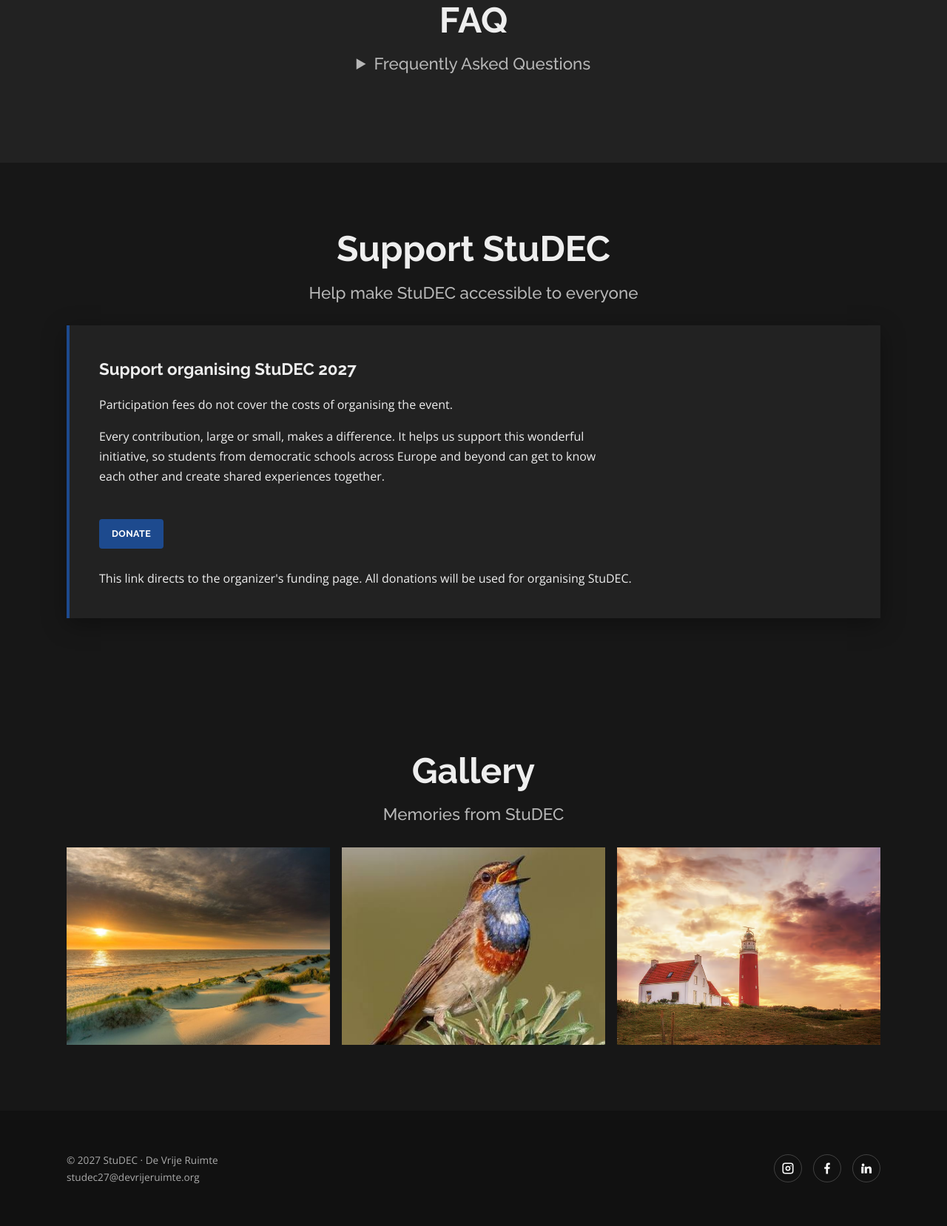
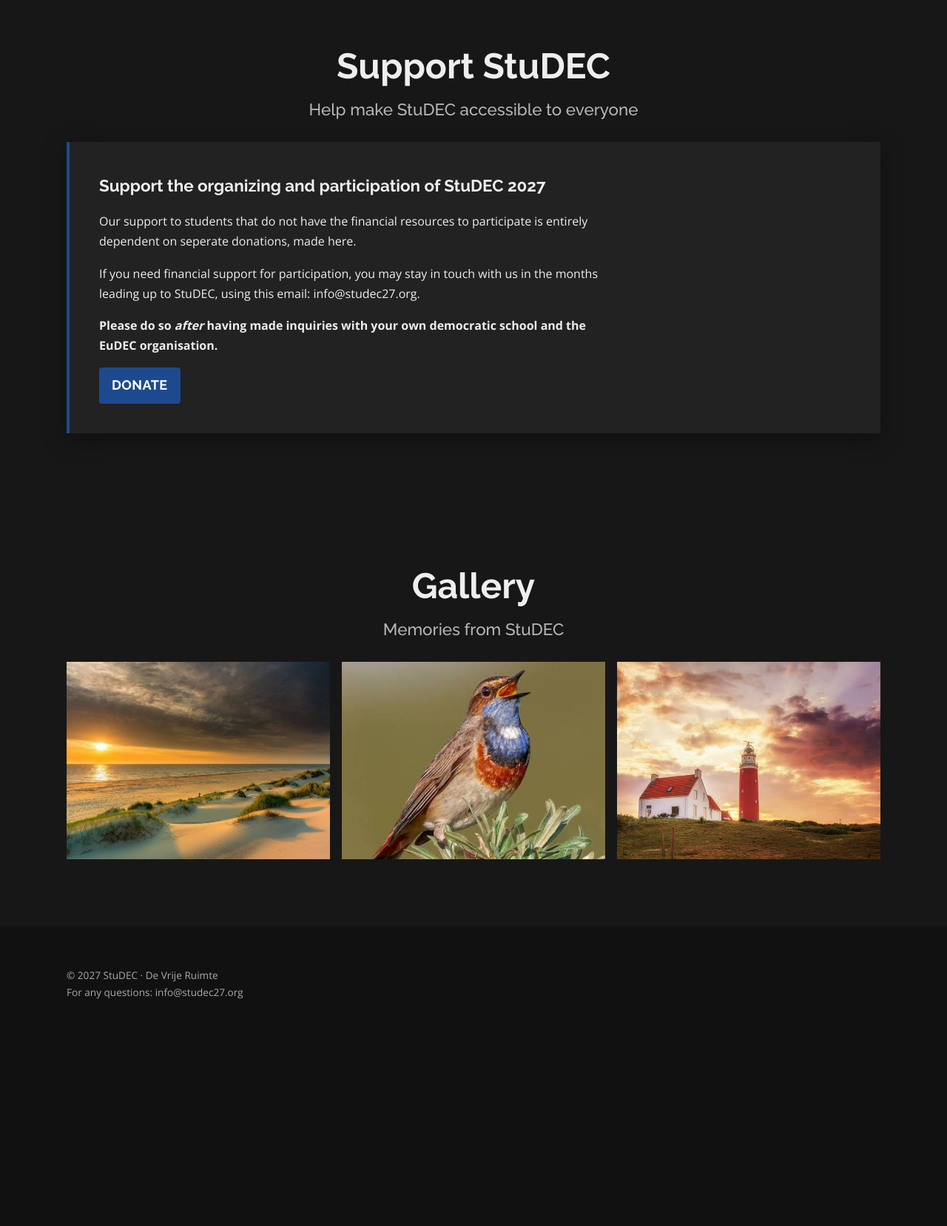
Before and after one commit to UXER260/studecwebsite, a FastAPI app: page / in a window 1280 px wide. Shown: the part 4610-6268 px from the top of the page at 74% size. After the commit the page ends 5961 px from the top, so only its background shows below. Run offline with FastAPI, Linux system fonts and the light colour scheme.

Commit message:
Aanpassingen

```diff
--- a/templates/index.html
+++ b/templates/index.html
@@ -42,11 +42,11 @@
 
     <div class="container nav-container">
 
-      <a href="https://www.devrijeruimte.org/" target="_blank"
+      <a href="#" target="_blank"
          rel="noopener noreferrer" class="logo-link">
         <img
-                src="{{ url_for('static', path='images/DeVrijeRuimte_vis5.png') }}"
-                alt="De Vrije Ruimte"
+                src="{{ url_for('static', path='images/IMG_1834-final-768x806.png') }}"
+                alt="StuDEC"
                 class="logo"
         >
       </a>
@@ -73,10 +73,10 @@
             🌙
           </button>
 
-          <a href="https://www.devrijeruimte.org/" class="btn-primary nav-btn" target="_blank"
-             rel="noopener noreferrer">
-            Go to Main Site
-          </a>
+          <!--          <a href="https://www.devrijeruimte.org/" class="btn-primary nav-btn" target="_blank"-->
+          <!--             rel="noopener noreferrer">-->
+          <!--            Go to Main Site-->
+          <!--          </a>-->
 
         </div>
 
@@ -113,14 +113,14 @@
         🌙 Dark Mode
       </button>
 
-      <a
-              href="https://www.devrijeruimte.org/"
-              class="btn-primary"
-              target="_blank"
-              rel="noopener noreferrer"
-      >
-        Go to Main Site
-      </a>
+      <!--      <a-->
+      <!--              href="https://www.devrijeruimte.org/"-->
+      <!--              class="btn-primary"-->
+      <!--              target="_blank"-->
+      <!--              rel="noopener noreferrer"-->
+      <!--      >-->
+      <!--        Go to Main Site-->
+      <!--      </a>-->
 
     </div>
 
@@ -258,8 +258,10 @@
 
     <ul class="custom-list">
       StuDEC is the international gathering for students from democratic schools from around the world.<br>
-      The core idea behind StuDEC is for us students to exchange knowledge, experience, and our (creative) idea's with regard to democratic education.
-      But most importantly the goal is for us to build connections transcending borders, making democratic education flourish around the world.
+      The core idea behind StuDEC is for us students to exchange knowledge, experience, and our (creative) idea's with
+      regard to democratic education.
+      But most importantly the goal is for us to build connections transcending borders, making democratic education
+      flourish around the world.
     </ul>
   </div>
 </section>
@@ -333,7 +335,7 @@
     </div>
     <br></br>
     <!--    <p>💜 We want StuDEC to be accessible to everyone. If the cost is a barrier, please contact us before January 20,-->
-<!--      2027 at <a href="mailto:studec27@devrijeruimte.org">studec27@devrijeruimte.org</a>. We’ll let you know before 1st-->
+    <!--      2027 at <a href="mailto:info@studec27.org">info@studec27.org</a>. We’ll let you know before 1st-->
     <!--      of-->
     <!--      February if we can support your participation. </p>-->
 
@@ -460,6 +462,10 @@
       What happens during StuDEC?
     </h3>
 
+    <h4>The schedule will soon be available</h4>
+
+
+
     <div class="programme">
 
       <div class="programme-item">
@@ -469,10 +475,10 @@
         </div>
 
         <div>
-          <strong>Arrival & Welcome</strong>
+          <!--          <strong>Arrival & Welcome</strong>-->
           <p>
-            Arrival, getting settled and meeting
-            the other participants.
+            <!--            Arrival, getting settled and meeting-->
+            <!--            the other participants.-->
           </p>
         </div>
 
@@ -485,9 +491,9 @@
         </div>
 
         <div>
-          <strong>Open Space</strong>
+          <!--          <strong>Open Space</strong>-->
           <p>
-            (More info will follow)
+            <!--            (More info will follow)-->
           </p>
         </div>
 
@@ -500,9 +506,9 @@
         </div>
 
         <div>
-          <strong>Open Space</strong>
+          <!--          <strong>Open Space</strong>-->
           <p>
-            (More info will follow)
+            <!--            (More info will follow)-->
           </p>
         </div>
 
@@ -515,9 +521,9 @@
         </div>
 
         <div>
-          <strong>Open Space</strong>
+          <!--          <strong>Open Space</strong>-->
           <p>
-            (More info will follow)
+            <!--            (More info will follow)-->
           </p>
         </div>
 
@@ -530,10 +536,10 @@
         </div>
 
         <div>
-          <strong>Final Day</strong>
+          <!--          <strong>Final Day</strong>-->
           <p>
-            Closing activities and preparing
-            for departure.
+            <!--            Closing activities and preparing-->
+            <!--            for departure.-->
           </p>
         </div>
 
@@ -660,22 +666,6 @@
         </details>
 
 
-        <details>
-          <summary>
-            How did the idea of StuDEC begin?
-          </summary>
-
-          <p>
-            The idea of StuDEC was born in 2022 at the Summerhill Festival in the UK. A group of people noticed that
-            young people’s participation in European and international democratic education spaces was very low.
-            Even though young people are the protagonists of democratic education, the potential these spaces held
-            for them was often left unexplored.
-          </p>
-
-          <p>
-            — Paula, co-founder of the first StuDEC and alumna of the Free School Leipzig, Germany.
-          </p>
-        </details>
 
 
         <details>
@@ -719,8 +709,7 @@
 
           <p>
             Students from democratic schools and related educational communities can participate.
-            StuDEC welcomes participants of all ages, although most participants in previous years were between
-            13 and 18 years old.
+            We welcome participants of all ages, although most participants in previous years were between 13 and 19 years old.
           </p>
         </details>
 
@@ -731,8 +720,8 @@
           </summary>
 
           <p>
-            Students may come on their own, but at least one adult staff member from their democratic school should
-            also attend the event.
+            Students may come on their own, but if the participant is under the age of 18, at least one adult staff member from their democratic school should also attend the event.
+            Adult graduates of democratic schools are also welcome to attend independently.
           </p>
 
           <p>
@@ -752,31 +741,6 @@
             with at least one staff member per 15 students.
           </p>
         </details>
-
-
-<!--        <details>-->
-<!--          <summary>-->
-<!--            Who is a Group Leader?-->
-<!--          </summary>-->
-
-<!--          <p>-->
-<!--            A Group Leader is an adult staff member who supports students from their democratic school during StuDEC.-->
-<!--            They help ensure safety, coordinate communication with the organizers when necessary, and can act on behalf-->
-<!--            of minors in emergency situations when authorized by a parent.-->
-<!--          </p>-->
-<!--        </details>-->
-
-
-<!--        <details>-->
-<!--          <summary>-->
-<!--            Do I need my Group Leader’s consent?-->
-<!--          </summary>-->
-
-<!--          <p>-->
-<!--            Yes. The registration form requires the Group Leader’s full name and email address, so they must agree-->
-<!--            to have their personal data shared with the organizers.-->
-<!--          </p>-->
-<!--        </details>-->
 
 
         <details>
@@ -812,7 +776,7 @@
 
           <p>
             Cancellations must be sent in writing to
-            <a href="mailto:studec27@devrijeruimte.org">studec27@devrijeruimte.org</a>.
+            <a href="mailto:info@studec27.org">info@studec27.org</a>.
             A refund is available minus the administrative fee of 15 EUR.
           </p>
 
@@ -857,7 +821,7 @@
           <p>
             Yes. If your information changes — such as your diet, contact details, Group Leader, or travel plans —
             email
-            <a href="mailto:studec27@devrijeruimte.org">studec27@devrijeruimte.org</a>
+            <a href="mailto:info@studec27.org">info@studec27.org</a>
             as soon as possible.
           </p>
         </details>
@@ -886,19 +850,6 @@
             Room arrangements are coordinated with Group Leaders.
           </p>
         </details>
-        <details>
-          <summary>
-            How do you pronounce “Texel”?
-          </summary>
-
-          <p>
-            ‘Texel’ is pronounced ‘Tessel’. It is an island whose name has Frisian origins. Frisians are an indigenous
-            people distinct from the Dutch, with their own language and culture, native to the North Sea coastal region.
-            While most Frisians live in the north of the Netherlands today, their historical homeland included the
-            Frisian Kingdom of Magna Frisia, stretching from southern Scandinavia to Belgium.
-          </p>
-        </details>
-
 
         <details>
           <summary>
@@ -906,8 +857,9 @@
           </summary>
 
           <p>
-            Contact the organizing team at
-            <a href="mailto:studec27@devrijeruimte.org">studec27@devrijeruimte.org</a>.
+            Contact the organizing team at <a href="mailto:info@studec27.org">info@studec27.org</a>.
+            <a><strong>Please contact this email after the 8th of November when the information on this website will be complete</strong></a>
+
           </p>
         </details>
 
@@ -937,32 +889,30 @@
     <div class="callout-box">
 
       <h4>
-        Support organising StuDEC 2027
+        Support the organizing and participation of StuDEC 2027
       </h4>
 
       <p>
-        Participation fees do not cover the costs of organising the event.
+        Our support to students that do not have the financial resources to participate is entirely dependent on seperate donations, made here.
       </p>
 
       <p>
-        Every contribution, large or small, makes a difference. It helps us support this wonderful initiative, so
-        students from democratic schools across Europe and beyond can get to know each other and create shared
-        experiences together.
+        If you need financial support for participation, you may stay in touch with us in the months leading up to StuDEC, using this email: <a href="mailto:info@studec27.org">info@studec27.org</a>.
+        </p>
+      <p>
+        <strong>Please do so <em>after</em> having made inquiries with your own democratic school and the EuDEC organisation.</strong>
       </p>
 
-      <br>
-
       <a
-              href="https://www.friendsofdvr.com/en/donate"
-              class="btn-primary"
-              target="_blank"
-              rel="noopener noreferrer"
-      >
+            onclick="alert('Option available soon');"
+            style="font-size:18px"
+            class="btn-primary nav-btn" target="_blank"
+            rel="noopener noreferrer">
       Donate
     </a>
-      <br>
-      <br>
-      This link directs to the organizer's funding page. All donations will be used for organising StuDEC.
+      <!--      <br>-->
+      <!--      <br>-->
+      <!--      This link directs to the organizer's funding page. All donations will be used for organising StuDEC.-->
     </div>
 
   </div>
@@ -1011,35 +961,37 @@
   <div class="container footer-content">
 
     <p class="footer-text">
-      © 2027 StuDEC · De Vrije Ruimte<br>
-      <a href="mailto:studec27@devrijeruimte.org">studec27@devrijeruimte.org</a>
+      © 2027 StuDEC · <a href="https://www.devrijeruimte.org/" target="_blank"
+                         rel="noopener noreferrer">De Vrije Ruimte</a>
+      <br>
+      For any questions: <a href="mailto:info@studec27.org">info@studec27.org</a>
     </p>
 
 
-    <div class="footer-socials">
+    <!--    <div class="footer-socials">-->
 
-      <a href="https://www.instagram.com/de_vrije_ruimte/" aria-label="Instagram" target="_blank"
-         rel="noopener noreferrer">
-        <svg viewBox="0 0 24 24" aria-hidden="true">
-          <path d="M7 2h10a5 5 0 0 1 5 5v10a5 5 0 0 1-5 5H7a5 5 0 0 1-5-5V7a5 5 0 0 1 5-5zm0 2a3 3 0 0 0-3 3v10a3 3 0 0 0 3 3h10a3 3 0 0 0 3-3V7a3 3 0 0 0-3-3H7zm5 3.5A4.5 4.5 0 1 1 7.5 12 4.5 4.5 0 0 1 12 7.5zm0 2A2.5 2.5 0 1 0 14.5 12 2.5 2.5 0 0 0 12 9.5zM17.5 6.5a1 1 0 1 1-1 1 1 1 0 0 1 1-1z"/>
-        </svg>
-      </a>
+    <!--      <a href="https://www.instagram.com/de_vrije_ruimte/" aria-label="Instagram" target="_blank"-->
+    <!--         rel="noopener noreferrer">-->
+    <!--        <svg viewBox="0 0 24 24" aria-hidden="true">-->
+    <!--          <path d="M7 2h10a5 5 0 0 1 5 5v10a5 5 0 0 1-5 5H7a5 5 0 0 1-5-5V7a5 5 0 0 1 5-5zm0 2a3 3 0 0 0-3 3v10a3 3 0 0 0 3 3h10a3 3 0 0 0 3-3V7a3 3 0 0 0-3-3H7zm5 3.5A4.5 4.5 0 1 1 7.5 12 4.5 4.5 0 0 1 12 7.5zm0 2A2.5 2.5 0 1 0 14.5 12 2.5 2.5 0 0 0 12 9.5zM17.5 6.5a1 1 0 1 1-1 1 1 1 0 0 1 1-1z"/>-->
+    <!--        </svg>-->
+    <!--      </a>-->
 
-      <a href="https://www.facebook.com/devrijeruimte1/" aria-label="Facebook" target="_blank"
-         rel="noopener noreferrer">
-        <svg viewBox="0 0 24 24" aria-hidden="true">
-          <path d="M13.5 22v-9h3l.5-3.5h-3.5V7.3c0-1 .3-1.8 1.9-1.8H17V2.3c-.7-.1-1.6-.2-2.6-.2-2.6 0-4.4 1.6-4.4 4.5v2.9H7v3.5h3V22h3.5z"/>
-        </svg>
-      </a>
+    <!--      <a href="https://www.facebook.com/devrijeruimte1/" aria-label="Facebook" target="_blank"-->
+    <!--         rel="noopener noreferrer">-->
+    <!--        <svg viewBox="0 0 24 24" aria-hidden="true">-->
+    <!--          <path d="M13.5 22v-9h3l.5-3.5h-3.5V7.3c0-1 .3-1.8 1.9-1.8H17V2.3c-.7-.1-1.6-.2-2.6-.2-2.6 0-4.4 1.6-4.4 4.5v2.9H7v3.5h3V22h3.5z"/>-->
+    <!--        </svg>-->
+    <!--      </a>-->
 
-      <a href="https://www.linkedin.com/company/de-vrije-ruimte" aria-label="LinkedIn" target="_blank"
-         rel="noopener noreferrer">
-        <svg viewBox="0 0 24 24" aria-hidden="true">
-          <path d="M5 3.5A2.5 2.5 0 1 1 5 8a2.5 2.5 0 0 1 0-4.5zM3 9h4v12H3V9zm6 0h3.8v1.6h.1c.5-.9 1.8-2 3.8-2 4 0 4.7 2.6 4.7 6V21h-4v-5.7c0-1.4 0-3.2-2-3.2s-2.3 1.5-2.3 3.1V21H9V9z"/>
-        </svg>
-      </a>
+    <!--      <a href="https://www.linkedin.com/company/de-vrije-ruimte" aria-label="LinkedIn" target="_blank"-->
+    <!--         rel="noopener noreferrer">-->
+    <!--        <svg viewBox="0 0 24 24" aria-hidden="true">-->
+    <!--          <path d="M5 3.5A2.5 2.5 0 1 1 5 8a2.5 2.5 0 0 1 0-4.5zM3 9h4v12H3V9zm6 0h3.8v1.6h.1c.5-.9 1.8-2 3.8-2 4 0 4.7 2.6 4.7 6V21h-4v-5.7c0-1.4 0-3.2-2-3.2s-2.3 1.5-2.3 3.1V21H9V9z"/>-->
+    <!--        </svg>-->
+    <!--      </a>-->
 
-    </div>
+    <!--    </div>-->
 
   </div>
 
```
Lines whose indentation alone changed are shown as unchanged.
